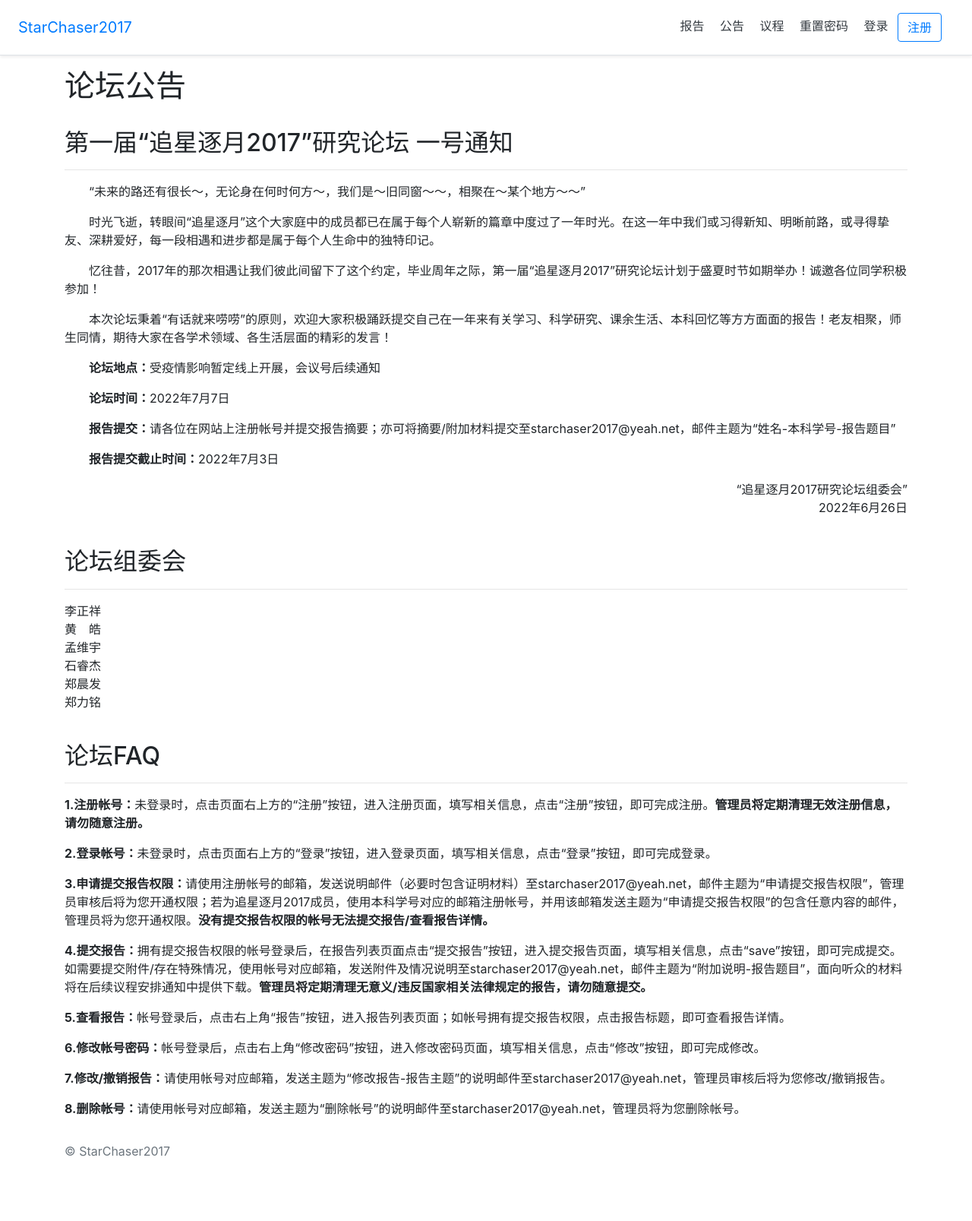
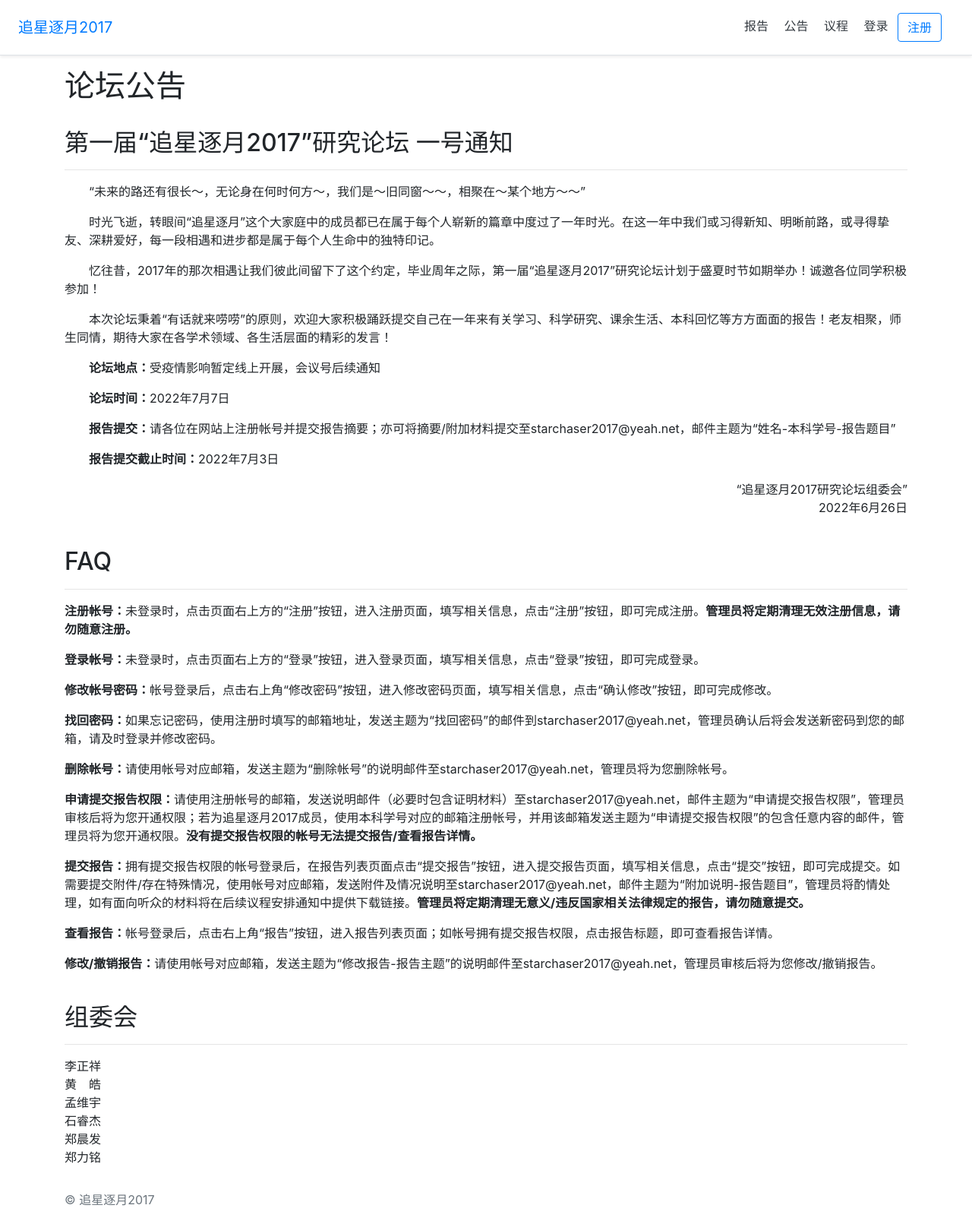
Before and after one commit to ChenfaZheng/StarChaser2017Forum, a Django app: page /about/ in a window 1280 px wide. Shown: the whole page at 76% size. Before the commit the page ends 1522 px from the top, so only its background shows below. Run offline with Django 4.2, Linux system fonts and the light colour scheme; parts of the project's set-up code (start-up, migrations or seed data) failed here and were passed over; some libraries are stand-ins or nearby versions.

Commit message:
localize; add crispy password change page

```diff
--- a/templates/_base.html
+++ b/templates/_base.html
@@ -3,7 +3,7 @@
 <html>
 <head>
   <meta charset="utf-8">
-  <title>{% block title %}StarChaser2017{% endblock title %}</title>
+  <title>{% block title %}追星逐月2017{% endblock title %}</title>
   <meta name="viewport" content="width=device-width, initial-scale=1, shrink-to-fit=no">
   <!-- CSS -->
   <link rel="stylesheet" href="https://stackpath.bootstrapcdn.com/bootstrap/4.5.0/css/bootstrap.min.css" integrity="sha384-9aIt2nRpC12Uk9gS9baDl411NQApFmC26EwAOH8WgZl5MYYxFfc+NcPb1dKGj7Sk" crossorigin="anonymous">
@@ -15,12 +15,11 @@
     <div class="d-flex flex-column flex-md-row align-items-center p-3 px-md-4
      mb-3 bg-white border-bottom shadow-sm">
       <a href="{% url 'home' %}" class="navbar-brand my-0 mr-md-auto
-      font-weight-normal">StarChaser2017</a>
+      font-weight-normal">追星逐月2017</a>
       <nav class="my-2 my-md-0 mr-md-3">
         <a class="p-2 text-dark" href="{% url 'report_list' %}">报告</a>
         <a class="p-2 text-dark" href="{% url 'about' %}">公告</a>
         <a class="p-2 text-dark" href="{% url 'schedule' %}">议程</a>
-        <a class="p-2 text-dark" href="{% url 'account_set_password' %}">重置密码</a>
         {% if user.is_authenticated %}
           <a class="p-2 text-primary">Hi {{ user.username }}!</a>
           <a class="p-2 text-dark" href="{% url 'account_change_password' %}">修改密码</a>
@@ -39,7 +38,7 @@
   </div>
   <footer class="footer mt-auto py-3">
     <div class="container">
-      <span class="text-muted">&copy; StarChaser2017</span>
+      <span class="text-muted">&copy; 追星逐月2017</span>
     </div>
   <!-- JavaScript -->
   <!-- JS, Popper.js, and jQuery -->
--- a/templates/about.html
+++ b/templates/about.html
@@ -49,7 +49,49 @@
 
     <br>
 
-    <h2>论坛组委会</h2>
+    <h2>FAQ</h2>
+
+    <hr>
+
+    <p>
+        <strong>注册帐号：</strong>未登录时，点击页面右上方的“注册”按钮，进入注册页面，填写相关信息，点击“注册”按钮，即可完成注册。<strong>管理员将定期清理无效注册信息，请勿随意注册。</strong>
+    </p>
+
+    <p>
+        <strong>登录帐号：</strong>未登录时，点击页面右上方的“登录”按钮，进入登录页面，填写相关信息，点击“登录”按钮，即可完成登录。
+    </p>
+
+    <p>
+        <strong>修改帐号密码：</strong>帐号登录后，点击右上角“修改密码”按钮，进入修改密码页面，填写相关信息，点击“确认修改”按钮，即可完成修改。
+    </p>
+
+    <p>
+        <strong>找回密码：</strong>如果忘记密码，使用注册时填写的邮箱地址，发送主题为“找回密码”的邮件到starchaser2017@yeah.net，管理员确认后将会发送新密码到您的邮箱，请及时登录并修改密码。
+    </p>
+
+    <p>
+        <strong>删除帐号：</strong>请使用帐号对应邮箱，发送主题为“删除帐号”的说明邮件至starchaser2017@yeah.net，管理员将为您删除帐号。
+    </p>
+
+    <p>
+        <strong>申请提交报告权限：</strong>请使用注册帐号的邮箱，发送说明邮件（必要时包含证明材料）至starchaser2017@yeah.net，邮件主题为“申请提交报告权限”，管理员审核后将为您开通权限；若为追星逐月2017成员，使用本科学号对应的邮箱注册帐号，并用该邮箱发送主题为“申请提交报告权限”的包含任意内容的邮件，管理员将为您开通权限。<strong>没有提交报告权限的帐号无法提交报告/查看报告详情。</strong>
+    </p>
+
+    <p>
+        <strong>提交报告：</strong>拥有提交报告权限的帐号登录后，在报告列表页面点击“提交报告”按钮，进入提交报告页面，填写相关信息，点击“提交”按钮，即可完成提交。如需要提交附件/存在特殊情况，使用帐号对应邮箱，发送附件及情况说明至starchaser2017@yeah.net，邮件主题为“附加说明-报告题目”，管理员将酌情处理，如有面向听众的材料将在后续议程安排通知中提供下载链接。<strong>管理员将定期清理无意义/违反国家相关法律规定的报告，请勿随意提交。</strong>
+    </p>
+
+    <p>
+        <strong>查看报告：</strong>帐号登录后，点击右上角“报告”按钮，进入报告列表页面；如帐号拥有提交报告权限，点击报告标题，即可查看报告详情。
+    </p>
+
+    <p>
+        <strong>修改/撤销报告：</strong>请使用帐号对应邮箱，发送主题为“修改报告-报告主题”的说明邮件至starchaser2017@yeah.net，管理员审核后将为您修改/撤销报告。
+    </p>
+
+    <br>
+
+    <h2>组委会</h2>
 
     <hr>
 
@@ -62,43 +104,5 @@
         郑力铭<br/>
     </p>
 
-    <br>
-
-    <h2>论坛FAQ</h2>
-
-    <hr>
-
-    <p>
-        <strong>1.注册帐号：</strong>未登录时，点击页面右上方的“注册”按钮，进入注册页面，填写相关信息，点击“注册”按钮，即可完成注册。<strong>管理员将定期清理无效注册信息，请勿随意注册。</strong>
-    </p>
-
-    <p>
-        <strong>2.登录帐号：</strong>未登录时，点击页面右上方的“登录”按钮，进入登录页面，填写相关信息，点击“登录”按钮，即可完成登录。
-    </p>
-
-    <p>
-        <strong>3.申请提交报告权限：</strong>请使用注册帐号的邮箱，发送说明邮件（必要时包含证明材料）至starchaser2017@yeah.net，邮件主题为“申请提交报告权限”，管理员审核后将为您开通权限；若为追星逐月2017成员，使用本科学号对应的邮箱注册帐号，并用该邮箱发送主题为“申请提交报告权限”的包含任意内容的邮件，管理员将为您开通权限。<strong>没有提交报告权限的帐号无法提交报告/查看报告详情。</strong>
-    </p>
-
-    <p>
-        <strong>4.提交报告：</strong>拥有提交报告权限的帐号登录后，在报告列表页面点击“提交报告”按钮，进入提交报告页面，填写相关信息，点击“save”按钮，即可完成提交。如需要提交附件/存在特殊情况，使用帐号对应邮箱，发送附件及情况说明至starchaser2017@yeah.net，邮件主题为“附加说明-报告题目”，面向听众的材料将在后续议程安排通知中提供下载。<strong>管理员将定期清理无意义/违反国家相关法律规定的报告，请勿随意提交。</strong>
-    </p>
-
-    <p>
-        <strong>5.查看报告：</strong>帐号登录后，点击右上角“报告”按钮，进入报告列表页面；如帐号拥有提交报告权限，点击报告标题，即可查看报告详情。
-    </p>
-
-    <p>
-        <strong>6.修改帐号密码：</strong>帐号登录后，点击右上角“修改密码”按钮，进入修改密码页面，填写相关信息，点击“修改”按钮，即可完成修改。
-    </p>
-
-    <p>
-        <strong>7.修改/撤销报告：</strong>请使用帐号对应邮箱，发送主题为“修改报告-报告主题”的说明邮件至starchaser2017@yeah.net，管理员审核后将为您修改/撤销报告。
-    </p>
-
-    <p>
-        <strong>8.删除帐号：</strong>请使用帐号对应邮箱，发送主题为“删除帐号”的说明邮件至starchaser2017@yeah.net，管理员将为您删除帐号。
-    </p>
-
 
 {% endblock content %}
--- a/templates/account/login.html
+++ b/templates/account/login.html
@@ -1,13 +1,13 @@
 {% extends '_base.html' %}
 {% load crispy_forms_tags %}
 
-{% block title %}Log In{% endblock title %}
+{% block title %}登录{% endblock title %}
 
 {% block content %}
-<h2>Log In</h2>
+<h2>登录</h2>
 <form method="post">
     {% csrf_token %}
     {{ form|crispy }}
-    <button class="btn btn-success" type="submit">Log In</button>
+    <button class="btn btn-success" type="submit">登录</button>
 </form>
 {% endblock content %}
--- a/templates/reports/report_create.html
+++ b/templates/reports/report_create.html
@@ -8,6 +8,6 @@
     <form method="post">
         {% csrf_token %}
         {{ form|crispy }}
-        <input type="submit" value="Save">
+        <input type="submit" value="提交">
     </form>
     {% endblock content %}
```
Also changed, not shown: accounts/models.py (+0 -9 lines), templates/account/logout.html (+4 -4 lines), templates/account/password/change.html (added, +13 -0 lines).
